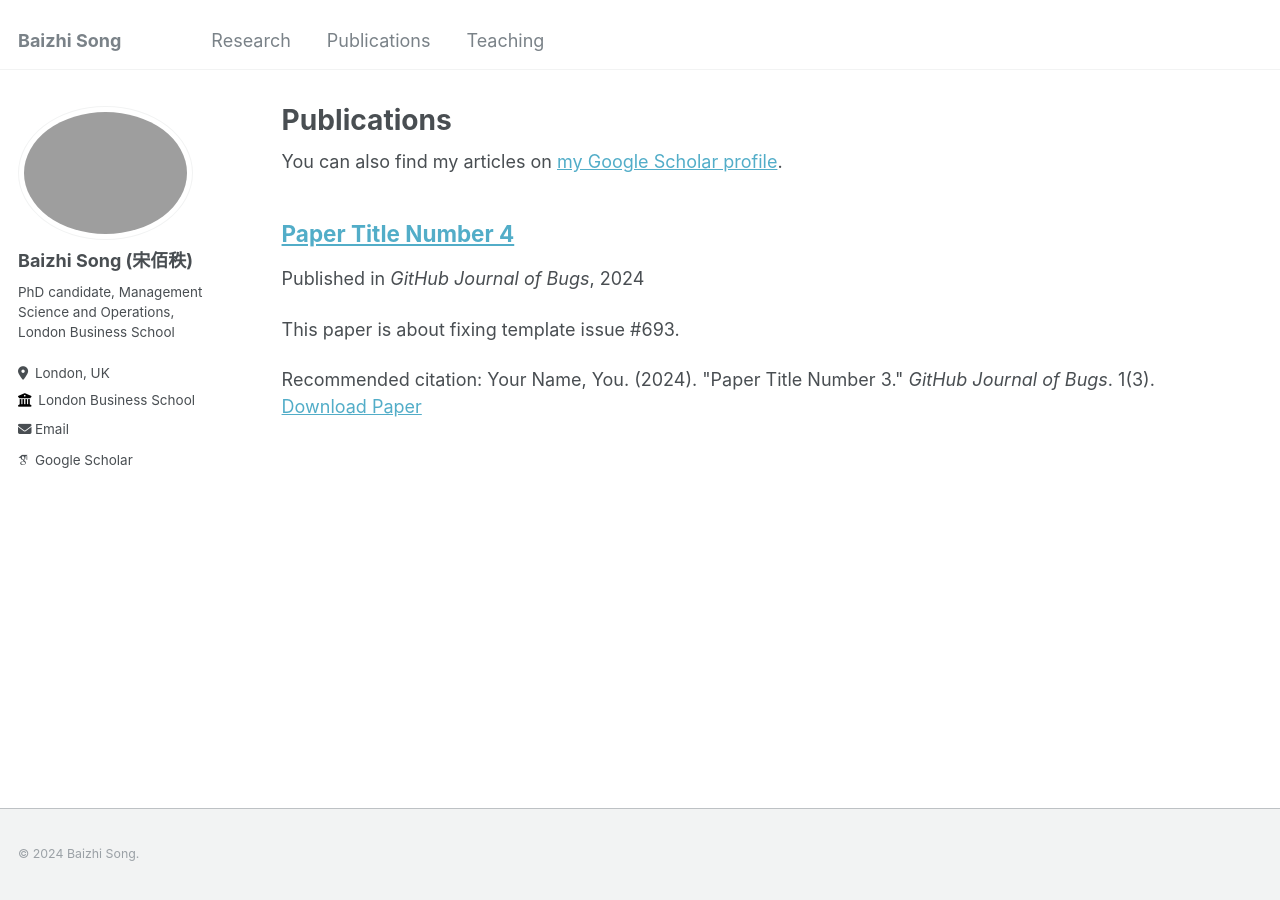
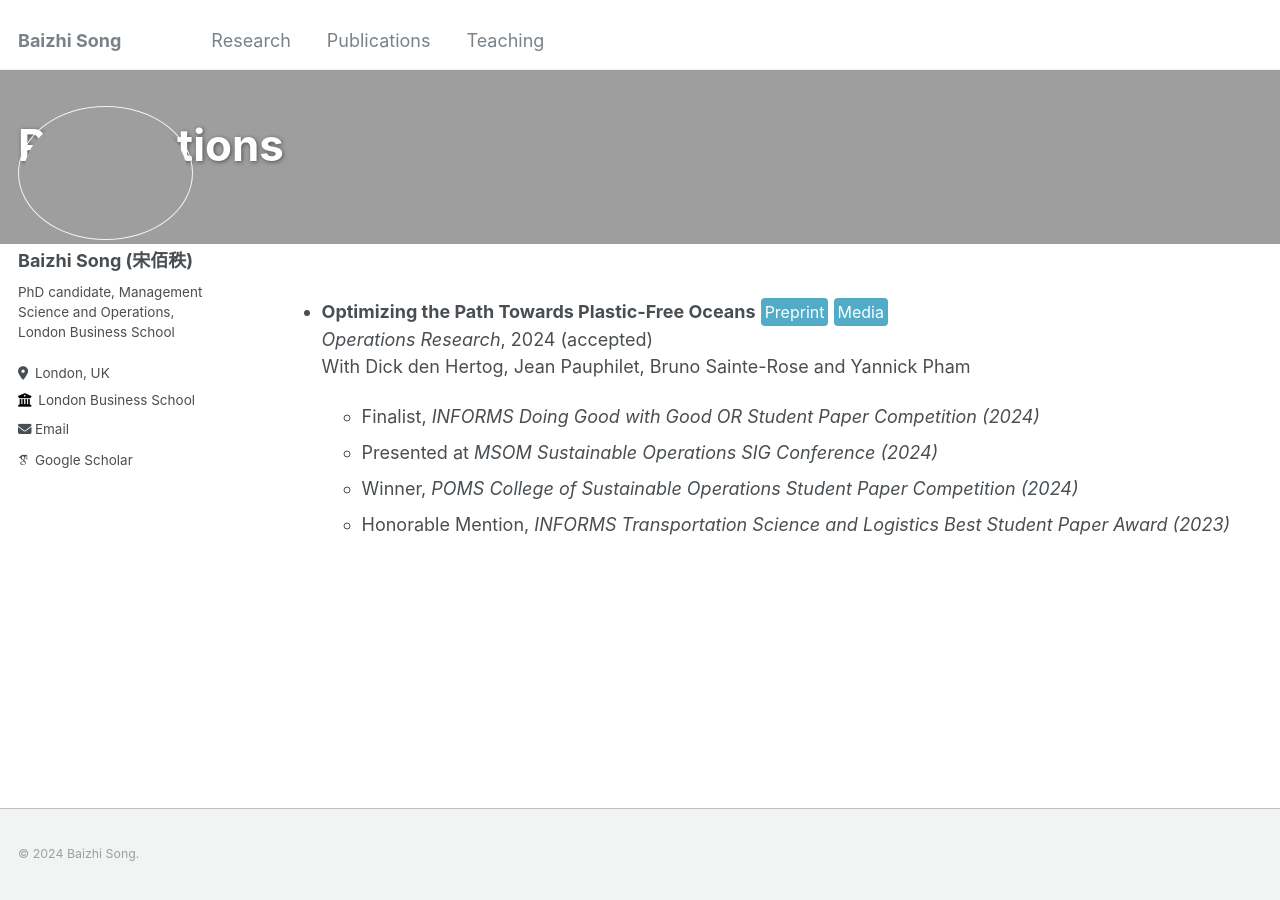
Before and after one commit to Baizhi-Song/baizhi-song.github.io, a Jekyll site: the page built from _pages/publications.md, in a window 1280 px wide. Built offline with Jekyll 4.4.1, drawn with Linux system fonts in a browser that asks for light colours; some web fonts are replaced.

Commit message:
Update publications.md

```diff
--- a/_pages/publications.md
+++ b/_pages/publications.md
@@ -3,9 +3,26 @@ layout: archive
 title: "Publications"
 permalink: /publications/
 author_profile: true
+header:
+    overlay_image: /forest.jpg
 ---
+<!-- [[Preprint]](https://optimization-online.org/2023/10/optimizing-the-path-towards-plastic-free-oceans/) [[Media]](https://www.london.edu/think/winning-the-race-for-cleaner-oceans-with-analytics) -->
 
-{% if site.author.googlescholar %}
+
+<!-- ## Publications -->
+- **Optimizing the Path Towards Plastic-Free Oceans**  <a href="https://optimization-online.org/2023/10/optimizing-the-path-towards-plastic-free-oceans/" style="display: inline-block; padding: 2px 4px; font-size: 16px; color: white; background-color: #52acc8; text-align: center; text-decoration: none; border-radius: 4px;">Preprint</a>  <a href="https://www.london.edu/think/winning-the-race-for-cleaner-oceans-with-analytics" style="display: inline-block; padding: 2px 4px; font-size: 16px; color: white; background-color: #52acc8; text-align: center; text-decoration: none; border-radius: 4px;">Media</a>
+  *Operations Research*, 2024 (accepted)
+  With Dick den Hertog, Jean Pauphilet, Bruno Sainte-Rose and Yannick Pham
+
+  <!-- [(The Ocean Cleanup)](https://theoceancleanup.com/) -->
+
+  - Finalist, *INFORMS Doing Good with Good OR Student Paper Competition (2024)*
+  - Presented at *MSOM Sustainable Operations SIG Conference (2024)*
+  - Winner, *POMS College of Sustainable Operations Student Paper Competition (2024)*
+  - Honorable Mention, *INFORMS Transportation Science and Logistics Best Student Paper Award (2023)*
+
+
+<!-- {% if site.author.googlescholar %}
   <div class="wordwrap">You can also find my articles on <a href="{{site.author.googlescholar}}">my Google Scholar profile</a>.</div>
 {% endif %}
 
@@ -13,4 +30,4 @@ author_profile: true
 
 {% for post in site.publications reversed %}
   {% include archive-single.html %}
-{% endfor %}
+{% endfor %} -->
```
